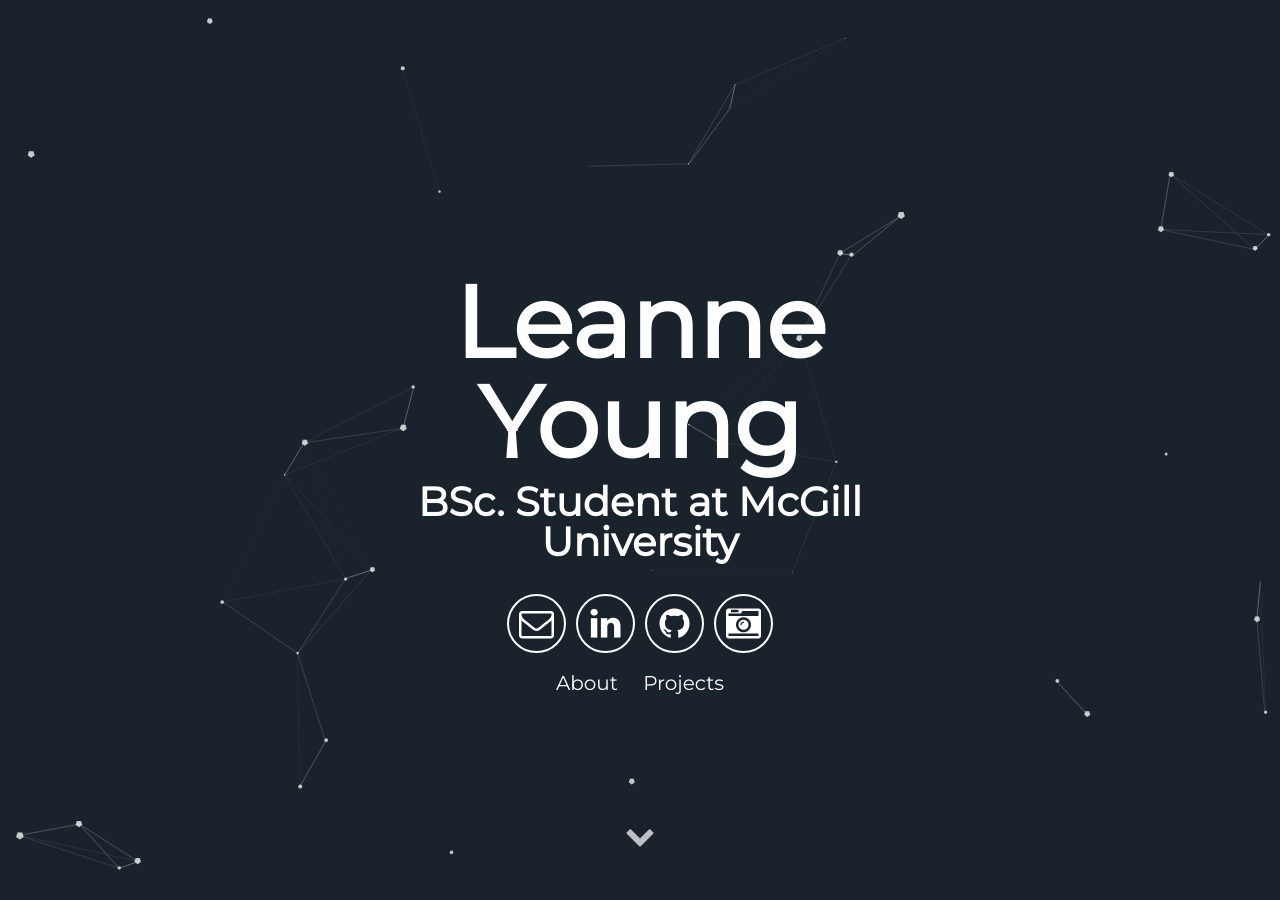
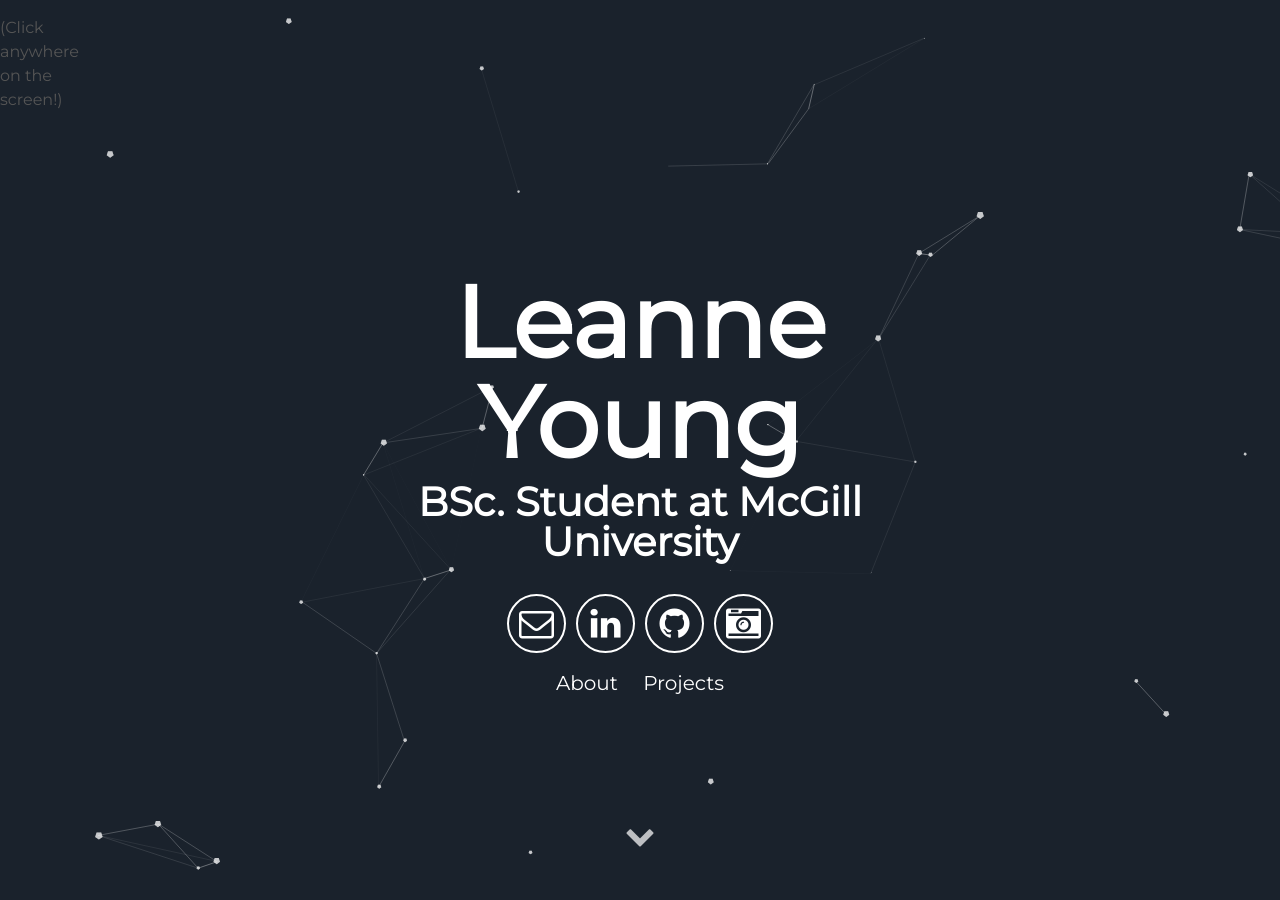
Before and after one commit to leanne-young/leanne-young.github.io, a Jekyll site: the page built from index.md, in a window 1280 px wide and 900 px high. Built offline with Jekyll 4.4.1, drawn with Linux system fonts in a browser that asks for light colours; our own code applies the rules of GitHub Pages for plain Markdown files.

Commit message:
Update header.html

```diff
--- a/_includes/header.html
+++ b/_includes/header.html
@@ -16,4 +16,5 @@
       </div>
   </div>
   <a class="down" href="#about" data-scroll><i class="icon fa fa-chevron-down" aria-hidden="true"></i></a>
+  <p>(Click anywhere on the screen!)</p>
 </div>
```
